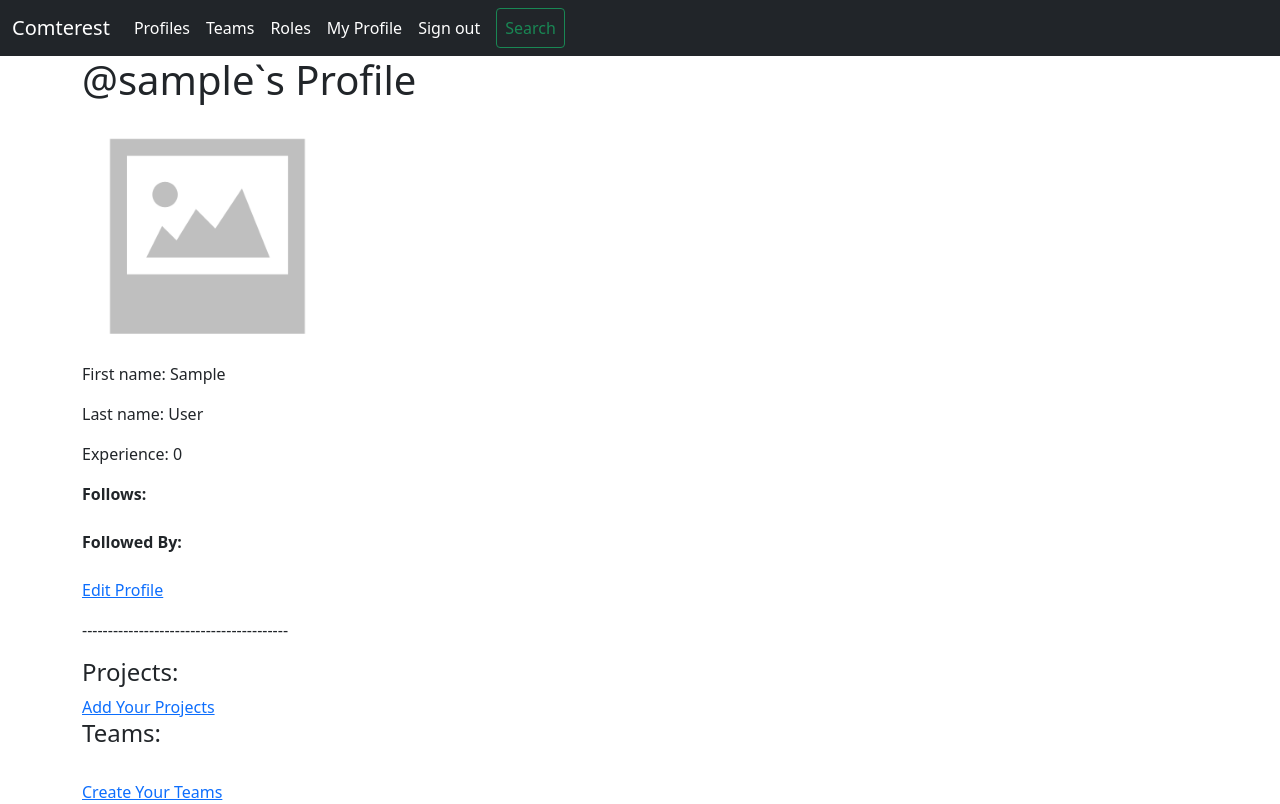
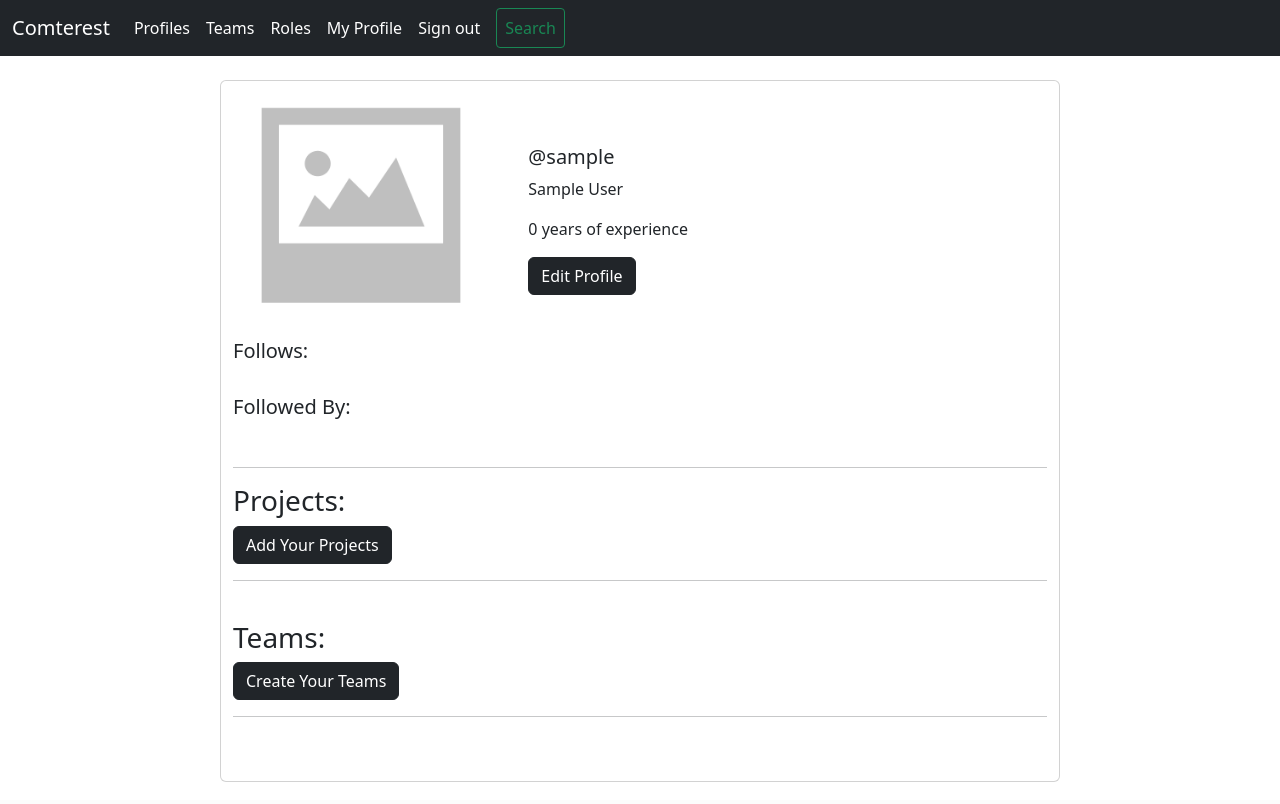
Before and after one commit to rakhovetski/comterest, a Django app: page /account/1/ in a window 1280 px wide. After the commit the page ends 782 px from the top, so only its background shows below. Run offline with Django 3.2, Linux system fonts and the light colour scheme; the visitor is signed in with stand-in values (Sample User, id 1); data comes from the database, SQL or seed files in the repository; data that the repository does not hold is empty.

Commit message:
Create bootstrap design

```diff
--- a/service/account/forms.py
+++ b/service/account/forms.py
@@ -20,7 +20,7 @@ class LoginForm(forms.Form):
 
 class PortfolioProjectForm(forms.ModelForm):
     title = forms.CharField(required=True,
-                            widget=forms.widgets.Textarea(
+                            widget=forms.TextInput(
                                 attrs={
                                     'placeholder': 'Enter Project Title',
                                 },
--- a/service/account/templates/account/profile/profile.html
+++ b/service/account/templates/account/profile/profile.html
@@ -4,100 +4,146 @@
 {% block title %}Account{% endblock %}
 
 {% block content %}
+<br>
+        <div class="container">
+    <div class="row mx-auto justify-content-center" style="max-width: 840px;">
+  <div class="card">
+    <div class="row no-gutters">
+      <div class="col-md-4">
+          {% if profile.profile_image %}
+        <img class="card-img" src="{{ profile.profile_image.url }}" width="250" height="250" alt="{{ profile.user.username }}" >
+    {% else %}
+        <img class="card-img" src="{% static 'account/img/no_image.png' %}" width="250" height="250" alt="{{ profile.user.username}}">
+    {% endif %}
+      </div>
 
-    <h1>@{{ profile.user.username }}`s Profile</h1>
+      <div class="col-md-8">
+          </br>
+          </br>
+        <div class="card-body">
 
-    {% if profile.profile_image %}
-        <img src="{{ profile.profile_image.url }}" width="250" height="250" alt="{{ profile.user.username }}" >
-    {% else %}
-        <img src="{% static 'account/img/no_image.png' %}" width="250" height="250" alt="{{ profile.user.username}}">
+          <h5 class="card-title">@{{ profile.user.username }}</h5>
+          <p class="card-text">{{ profile.user.first_name }} {{ profile.user.last_name }}</p>
+      <p class="card-text">{{ profile.experience }} years of experience</p>
+            <form method="post">
+        {% csrf_token %}
+        {% if profile.user.id != request.user.id %}
+            {% if profile in user.profile.follows.all %}
+                <button name="follow" value="unfollow" type="submit" class="btn btn-dark">
+                    Unfollow @{{ profile.user.username|lower }}
+                </button>
+            {% else %}
+                <button name="follow" value="follow" type="submit" class="btn btn-dark">
+                    Follow @{{ profile.user.username|lower }}
+                </button>
+            {% endif %}
+        {% else %}
+        <p>
+            <a class="btn btn-dark" href="{% url 'account:edit_user' %}">Edit Profile</a>
+        </p>
     {% endif %}
-    <br/>
-    <p>First name: {{ profile.user.first_name }}</p>
-    <p>Last name: {{ profile.user.last_name }}</p>
-    <p>Experience: {{ profile.experience }}</p>
-
-    <strong>Follows: </strong>
-    {% for following in profile.follows.all %}
+    </form>
+        </div>
+      </div>
+      <div class="col-md-12 mt-2">
+          <h5>Follows: </h5>
+          <div>
+              <ul class="list-group list-group-horizontal">
+    {% for following in profile.follows.all|slice:":5"  %}
         <a href="{% url 'account:profile' following.user.id %}">
             {% if profile.user.id != request.user.id and following.user.id != profile.user.id %}
-                @{{ following }}
+                @{{ following.user.username }}
+            {% endif %}
+            {% if profile.user.id != request.user.id and following.user.id != profile.user.id%}
+                <li class="list-group-item">@{{ following.user.username }}</li>
+            {% endif %}
+        </a>
+
+    {% endfor %}
+
+                {% if profile.follows.all|slice:"4:"|length > 0%}
+                  <li class="list-group-item text-white bg-dark">
+                      +{{ profile.follows.all|length}}
+                  </li>
+                  {% endif %}
+              </ul>
+              <br>
+        <h5>Followed By: </h5>
+              <ul class="list-group list-group-horizontal">
+    {% for following in profile.followed_by.all|slice:":5" %}
+        <a href="{% url 'account:profile' following.user.id %}">
+            {% if profile.user.id != request.user.id and following.user.id != profile.user.id%}
+                <li class="list-group-item">@{{ following.user.username }}</li>
             {% endif %}
         </a><br/>
     {% endfor %}
-    <br/>
+                  {% if profile.followed_by.all|slice:"4:"|length > 0 %}
+                  <li class="list-group-item text-white bg-dark">
+                      +{{ profile.followed_by.all|length}}
+                  </li>
+                  {% endif %}
+              </ul>
+          </div>
+          <hr>
 
-    <strong>Followed By: </strong>
-    {% for following in profile.followed_by.all %}
-        <a href="{% url 'account:profile' following.user.id %}">
-            {% if profile.user.id != request.user.id and following.user.id != profile.user.id%}
-                @{{ following }}
-            {% endif %}
-        </a><br/>
-    {% endfor %}
-    <br/>
+    <h3>Projects: </h3>
 
-    <form method="post">
-        {% csrf_token %}
-        {% if profile.user.id != request.user.id %}
-            {% if profile in user.profile.follows.all %}
-                <button name="follow" value="unfollow" type="submit">
-                    Unfollow @{{ profile.user.username|lower }}
-                </button>
-            {% else %}
-                <button name="follow" value="follow" type="submit">
-                    Follow @{{ profile.user.username|lower }}
-                </button>
-            {% endif %}
+          {% if request.user.id == profile.user.id %}
+            <a class="btn btn-dark" href="{% url 'account:add_project' %}">Add Your Projects</a>
         {% endif %}
-    </form>
+          <hr>
 
-    {% if request.user.id == profile.user.id %}
-        <p>
-            <a href="{% url 'account:edit_user' %}">Edit Profile</a>
-        </p>
-    {% endif %}
-    <p>----------------------------------------</p>
-    <h4>Projects: </h4>
         {% if projects %}
+
             {% for project in projects %}
+
+          <div>
                 <p>
                     <a href="{% url 'account:show_project' project.pk %}">{{ project.title }}</a>
-                    {% if request.user.id == profile.user.id %}
-                        <a href="{% url 'account:edit_project' project.pk %}">Edit Project</a>
-                        <a href="{% url 'account:delete_project' project.pk %}">Delete Project</a>
-                    {% endif %}
                 </p>
                 <p>
                     {{ project.description|truncatewords:8 }}
                 </p>
-                <p>
-                    ----------------------------------------
-                </p>
+                    {{ project.created_at }}
+              </div>
+          <hr>
             {% endfor %}
-        {% endif %}
-        {% if request.user.id == profile.user.id %}
-            <a href="{% url 'account:add_project' %}">Add Your Projects</a>
         {% endif %}
         <br/>
 
-    <h4>Teams: </h4>
+    <h3>Teams: </h3>
+          {% if request.user.id == profile.user.id %}
+            <a class="btn btn-dark" href="{% url 'account:team:add_team' %}">Create Your Teams</a>
+        {% endif %}
+          <hr>
         {% for team in teams %}
             <p>
                 <a href="{% url 'account:team:show_team' team.pk %}">{{ team.title }}</a>
-                {% if request.user.id == team.owner.id %}
-                    <a href="{% url 'account:team:edit_team' pk=team.pk %}">Edit Team</a>
-                    <a href="{% url 'account:team:delete_team' pk=team.pk %}">Delete Team</a>
-                {% endif %}
                 <p>
                     {{ team.description|truncatewords:8 }}
                 </p>
             </p>
+          <p>Roles:</p>
+        <ul class="list-group list-group-horizontal">
+            {% if team.role.all|length > 5 %}
+                {% for role in team.role.all|slice:":5" %}
+                    <li class="list-group-item text-center" >{{ role }}</li>
+                {% endfor %}
+                <li class="list-group-item text-center bg-dark text-white" >+{{ team.role.all|length}}</li>
+            {% else %}
+            {% for role in team.role.all|slice:":5" %}
+                    <li class="list-group-item text-center" >{{ role }}</li>
+                {% endfor %}
+            {% endif %}
+        </ul>
+    <p>
+            <p>
+                {{ team.created_at }}
+            </p>
+          <hr>
         {% endfor %}
         <br/>
-        {% if request.user.id == profile.user.id %}
-            <a href="{% url 'account:team:add_team' %}">Create Your Teams</a>
-        {% endif %}
+
     <br/>
 
 
@@ -105,5 +151,12 @@
     {% if request.user.id == profile.user.id %}
 
     {% endif %}
+      </div>
+    </div>
+  </div>
+</div>
+</div>
+    </div>
+        </div>
 
 {% endblock %}
--- a/service/search/templates/search/main.html
+++ b/service/search/templates/search/main.html
@@ -1,9 +1,13 @@
 {% extends "search/base.html" %}
+{% load static %}
 
 {% block title %}Comterest{% endblock %}
 
 {% block content %}
     <h1>
         Hello, World!
+
+        <img src="{% static 'account/img/us.jpg' %}">
+
     </h1>
 {% endblock %}
--- a/service/search/templates/search/page_paginator.html
+++ b/service/search/templates/search/page_paginator.html
@@ -1,4 +1,4 @@
-<nav class="navbar navbar-expand-lg fixed-bottom">
+<nav class="navbar navbar-expand-lg ">
     <div class="container justify-content-center">
     <ul class="pagination" >
         {% if page_obj.has_previous %}
@@ -8,7 +8,9 @@
         {% endif %}
         {% for p in page_obj.paginator.page_range %}
             {% if page_obj.number == p %}
-                <li class="page-item">{{ p }}</li>
+                <li class="page-item">
+                    <a class="page-link" href="?page={{ p }}">{{ p }}</a>
+                </li>
             {% elif p >= page_obj.number|add:-2 and p <= page_obj.number|add:2 %}
                 <li class="page-item">
                     <a class="page-link" href="?page={{ p }}">{{ p }}</a>
--- a/service/search/templates/search/teams_list.html
+++ b/service/search/templates/search/teams_list.html
@@ -28,6 +28,11 @@
                                 {{ r }}
                             </li>
                     {% endfor %}
+                {% if team.role.all|slice:"5:"|length > 0%}
+                  <li class="list-group-item text-white bg-dark">
+                      +{{ team.role.all|slice:"5:"|length}}
+                  </li>
+            {% endif %}
                 </ul>
                 </p>
                 <p class="text-center">
--- a/service/team/templates/team/add_team.html
+++ b/service/team/templates/team/add_team.html
@@ -3,11 +3,12 @@
 {% block title %}Create Team{% endblock %}
 
 {% block content %}
+<<div class="col-md-6 offset-md-3">
     <form method="post">
         {% csrf_token %}
         {{ team_form.as_p }}
 
         <button type="submit">Create Team</button>
     </form>
-
+</div>
 {% endblock %}
--- a/service/team/templates/team/edit_team.html
+++ b/service/team/templates/team/edit_team.html
@@ -3,6 +3,7 @@
 {% block title %}Edit Team{% endblock %}
 
 {% block content %}
+<div class="col-md-6 offset-md-3">
     <h1>Edit Team</h1>
 
     <form method="post" action="" enctype="multipart/form-data">
@@ -12,4 +13,5 @@
         {{ team_pic_form.as_p }}
         <button type="submit">Edit Team</button>
     </form>
+</div>
 {% endblock %}
```
Also changed, not shown: service/account/templates/account/profile/add_project.html (+10 -1 lines), service/account/templates/account/profile/confirm_delete_project.html (+11 -6 lines), service/account/templates/account/profile/edit_profile.html (+10 -1 lines), service/account/templates/account/profile/edit_project.html (+8 -1 lines), service/account/templates/account/profile/show_project.html (+18 -2 lines), service/account/templates/account/register/register.html (+12 -1 lines), service/search/templates/search/profiles_list.html (+10 -8 lines), service/search/templates/search/search.html (+22 -4 lines), service/team/templates/team/confirm_delete_team.html (+9 -8 lines), service/team/templates/team/show_team.html (+21 -10 lines), service/account/migrations/0010_alter_portfolioproject_title.py (added), service/team/migrations/0002_alter_team_title.py (added).
